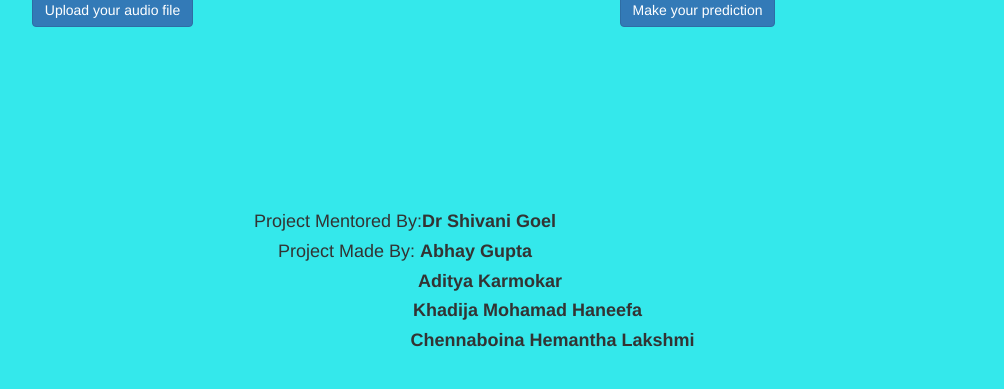
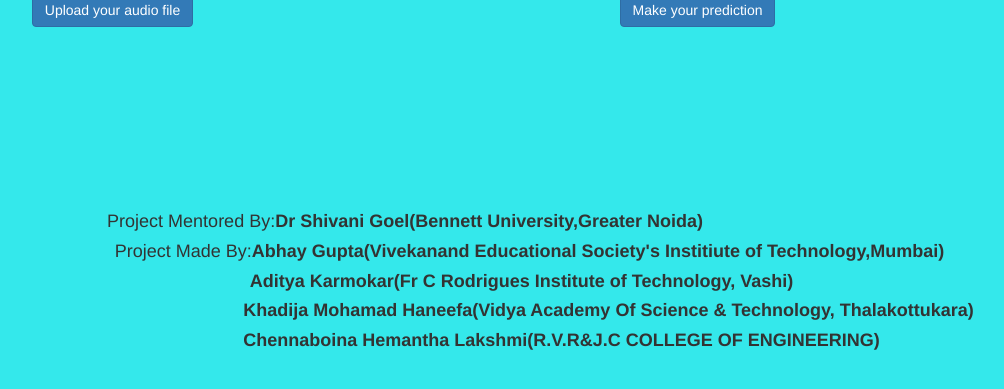
Before and after one commit to bhavitha1012/SER, a Django app: page /index/ in a window 1280 px wide. Shown: the part 196-585 px from the top of the page, without its empty margins (235-1239 px from the left). Run offline with Django 3.2, Linux system fonts and the light colour scheme; some libraries are stand-ins or nearby versions.

Commit message:
added cllgs name

```diff
--- a/App/templates/index.html
+++ b/App/templates/index.html
@@ -51,11 +51,11 @@
              <div class="container" id="Container3">
                <div class="row">
                   <div class="col-sm-12 text-center">
-				    <h4>Project Mentored By:<strong>Dr Shivani Goel</strong> </h4>
-                    <h4>Project Made By: <strong>Abhay Gupta</strong> </h4>
-					<h4>&nbsp&nbsp&nbsp&nbsp&nbsp&nbsp&nbsp&nbsp&nbsp&nbsp&nbsp&nbsp&nbsp&nbsp&nbsp&nbsp&nbsp&nbsp&nbsp&nbsp&nbsp&nbsp&nbsp&nbsp&nbsp&nbsp&nbsp&nbsp&nbsp&nbsp&nbsp&nbsp&nbsp&nbsp<strong>Aditya Karmokar</strong> </h4>
-					<h4>&nbsp&nbsp&nbsp&nbsp&nbsp&nbsp&nbsp&nbsp&nbsp&nbsp&nbsp&nbsp&nbsp&nbsp&nbsp&nbsp&nbsp&nbsp&nbsp&nbsp&nbsp&nbsp&nbsp&nbsp&nbsp&nbsp&nbsp&nbsp&nbsp&nbsp&nbsp&nbsp&nbsp&nbsp&nbsp&nbsp&nbsp&nbsp&nbsp&nbsp&nbsp&nbsp&nbsp&nbsp&nbsp&nbsp&nbsp&nbsp&nbsp<strong>Khadija Mohamad Haneefa</strong> </h4>
-					<h4>&nbsp&nbsp&nbsp&nbsp&nbsp&nbsp&nbsp&nbsp&nbsp&nbsp&nbsp&nbsp&nbsp&nbsp&nbsp&nbsp&nbsp&nbsp&nbsp&nbsp&nbsp&nbsp&nbsp&nbsp&nbsp&nbsp&nbsp&nbsp&nbsp&nbsp&nbsp&nbsp&nbsp&nbsp&nbsp&nbsp&nbsp&nbsp&nbsp&nbsp&nbsp&nbsp&nbsp&nbsp&nbsp&nbsp&nbsp&nbsp&nbsp&nbsp&nbsp&nbsp&nbsp&nbsp&nbsp&nbsp&nbsp&nbsp&nbsp<strong>Chennaboina Hemantha Lakshmi</strong> </h4>
+				    <h4>Project Mentored By:<strong>Dr Shivani Goel(Bennett University,Greater Noida)</strong> </h4>
+                    <h4>&nbsp&nbsp&nbsp&nbsp&nbsp&nbsp&nbsp&nbsp&nbsp&nbsp&nbsp&nbsp&nbsp&nbsp&nbsp&nbsp&nbsp&nbsp&nbsp&nbsp&nbsp&emsp;&emsp;&emsp;&emsp;&emsp;&emsp;&emsp;&emsp;Project Made By:<strong>Abhay Gupta(Vivekanand Educational Society's Institiute of Technology,Mumbai)</strong> </h4>
+					<h4>&nbsp&nbsp&nbsp&nbsp&nbsp&nbsp&nbsp&nbsp&nbsp&nbsp&nbsp&nbsp&nbsp&nbsp&nbsp&nbsp&nbsp&nbsp&nbsp&nbsp&nbsp&nbsp&nbsp&nbsp&nbsp&nbsp&nbsp&nbsp&nbsp&nbsp&nbsp&nbsp&nbsp&nbsp&emsp;&emsp;&emsp;&ensp;<strong>Aditya Karmokar(Fr C Rodrigues Institute of Technology, Vashi)</strong> </h4>
+					<h4>&nbsp&nbsp&nbsp&nbsp&nbsp&nbsp&nbsp&nbsp&nbsp&nbsp&nbsp&nbsp&nbsp&nbsp&nbsp&nbsp&nbsp&nbsp&nbsp&nbsp&nbsp&nbsp&nbsp&nbsp&nbsp&nbsp&nbsp&nbsp&nbsp&nbsp&nbsp&nbsp&nbsp&nbsp&nbsp&nbsp&nbsp&nbsp&nbsp&nbsp&nbsp&nbsp&nbsp&nbsp&nbsp&nbsp&nbsp&nbsp&nbsp&emsp;&emsp;&emsp;&emsp;&emsp;&emsp;&emsp;&ensp;&ensp;&ensp;&ensp;<strong>Khadija Mohamad Haneefa(Vidya Academy Of Science & Technology, Thalakottukara)</strong> </h4>
+					<h4>&nbsp&nbsp&nbsp&nbsp&nbsp&nbsp&nbsp&nbsp&nbsp&nbsp&nbsp&nbsp&nbsp&nbsp&nbsp&nbsp&nbsp&nbsp&nbsp&nbsp&nbsp&nbsp&nbsp&nbsp&nbsp&nbsp&nbsp&nbsp&nbsp&nbsp&nbsp&nbsp&nbsp&nbsp&nbsp&nbsp&nbsp&nbsp&nbsp&nbsp&nbsp&nbsp&nbsp&nbsp&nbsp&nbsp&nbsp&nbsp&nbsp&nbsp&nbsp&nbsp&nbsp&nbsp&nbsp&nbsp&nbsp&nbsp&nbsp&emsp;<strong>Chennaboina Hemantha Lakshmi(R.V.R&J.C COLLEGE OF ENGINEERING)</strong> </h4>
                   </div>
                </div>
              </div>
```
Also changed, not shown: 1 other file.
